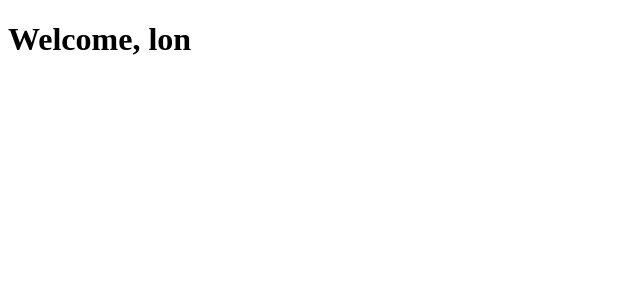
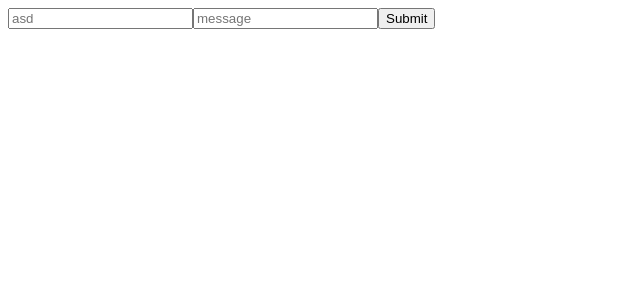
Before and after one commit to khanhnguyen0/gos-client, a React app: page / in a window 1280 px wide. Shown: the top 300 px of the page, without its empty margins (0-640 px from the left). Built offline with nearby package versions, Linux system fonts and the light colour scheme.

Commit message:
prototype

```diff
--- a/source/App.js
+++ b/source/App.js
@@ -1 +1,2 @@
-import Hello from './test.jsx';
+// import Hello from './test.jsx';
+import Chatbox from './chatbox.jsx';
--- /dev/null
+++ b/source/chat-row.jsx
@@ -0,0 +1,11 @@
+import React from 'react';
+import ReactDOM from 'react-dom';
+class Chatrow extends React.Component{
+	render(){
+		return(
+					<p>{this.props.user}:{this.props.message}</p>
+			)
+	}
+}
+
+export default Chatrow;
--- /dev/null
+++ b/source/chatbox.jsx
@@ -0,0 +1,33 @@
+import React from 'react';
+import ReactDOM from 'react-dom';
+import User from './username.jsx';
+import Chatrow from './chat-row.jsx';
+class Chatbox extends React.Component{
+	constructor(props){
+		super(props);
+		this.state={
+			list :[]
+		};
+		this.handleSubmit = this.handleSubmit.bind(this);
+	}
+	handleSubmit(user,message){
+		console.log("clicked");
+		var newList = this.state.list;
+		newList.push(<Chatrow user = {user} message = {message}/>);
+		this.setState({
+			list:newList
+		});
+		console.log(this.state.list);
+	}
+	render(){
+		return (
+			<div>
+				<User handleSubmit = {this.handleSubmit}/>
+				{this.state.list}
+			</div>
+			);
+	}
+
+}
+
+ReactDOM.render(<Chatbox/>,document.getElementById('root'));
--- a/source/test.jsx
+++ b/source/test.jsx
@@ -1,8 +1,8 @@
 import  React from 'react' ;
 import ReactDOM from 'react-dom';
-class Hello extends React.Component {
+export default class Hello extends React.Component {
 	render() {
 		return ( <h1>Welcome, {this.props.user} </h1>) ;
 	}
 }
-ReactDOM.render(<Hello user= "lon"/>, document.getElementById('root'));
+ReactDOM.render(<Hello user = "khanh"/>, document.getElementById('root'));
--- /dev/null
+++ b/source/username.jsx
@@ -0,0 +1,34 @@
+import React from 'react' ;
+import ReactDOM from 'react-dom';
+import Hello from './test.jsx';
+import Chatrow from  './chat-row.jsx';
+
+class User extends React.Component{
+	constructor(props) {
+		super(props);
+		this.onChange = this.onChange.bind(this);
+		this.onSubmit = this.onSubmit.bind(this);
+    	this.state = {
+    		user:"khanh"
+    	}
+  }
+  	onChange(){
+  		this.setState({user:this.refs.input.value});
+  	}
+
+  	onSubmit(){
+  		// console.log("clicked");
+		this.props.handleSubmit(this.refs.input.value,this.refs.message.value);
+	}
+
+	render (){
+		return (<div>
+				<input type= "text" placeholder = "asd"  onChange = {this.onChange} ref="input"/>
+				<input type="text" placeholder = "message" ref = "message"/>
+				<input type="submit" onClick = {this.onSubmit} />
+				</div>
+		);
+	}
+
+}
+export default User;
```
